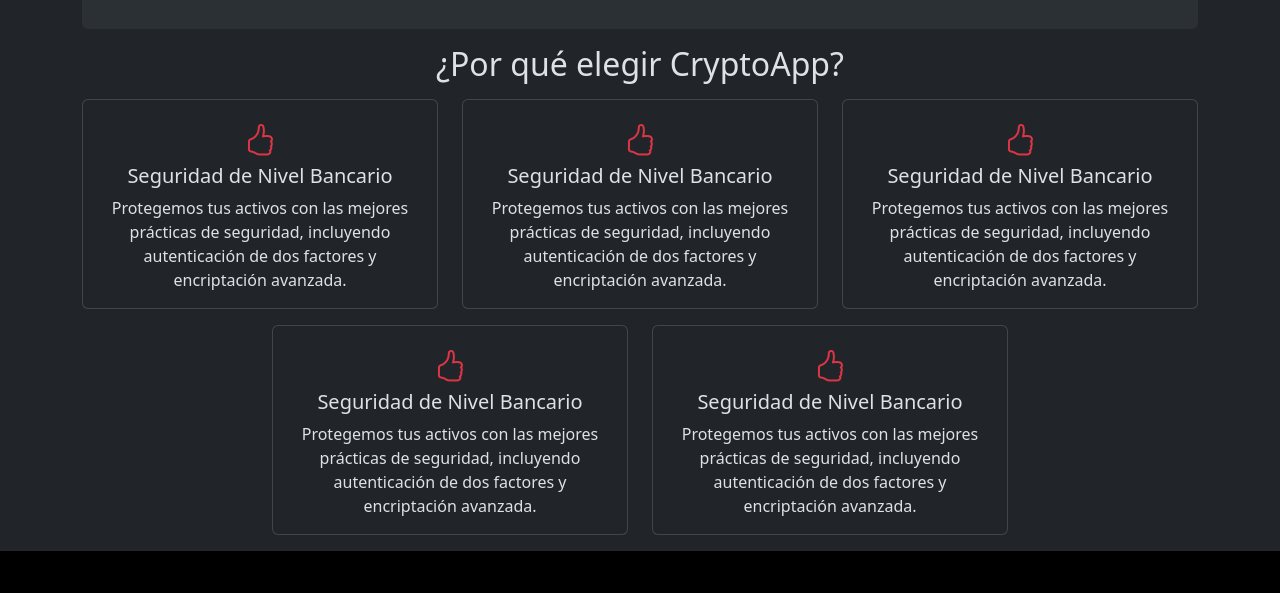
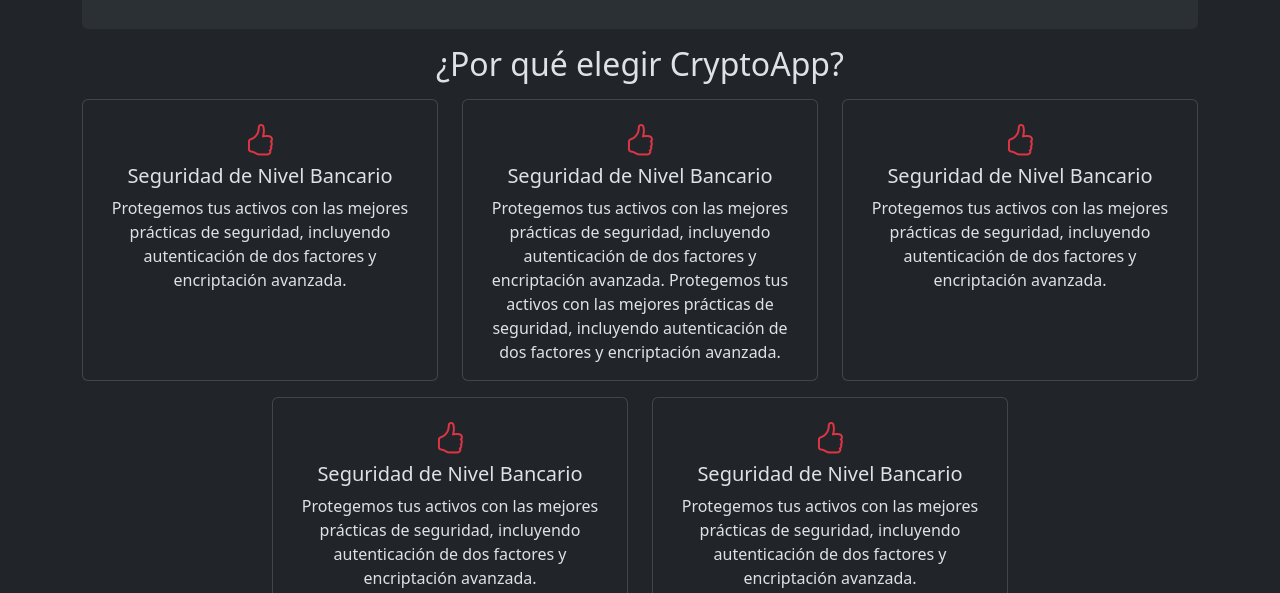
Before and after one commit to Fatimalfaro/crypto-app, a plain HTML site: page index.html in a window 1280 px wide. Shown: the part 695-1288 px from the top of the page. Drawn offline with nearby package versions, Linux system fonts and the light colour scheme.

Commit message:
agregue la clase h-100 para que todas las cards midan el mismo alto en su respectiva fila

```diff
--- a/index.html
+++ b/index.html
@@ -157,7 +157,7 @@
           <h2>¿Por qué elegir CryptoApp?</h2>
           <div class="row mt-3 justify-content-center row-gap-3">
             <div class="col-12 col-md-6 col-lg-4">
-              <div class="card">
+              <div class="card h-100">
                 <div class="card-body">
                   <i class="bi bi-hand-thumbs-up fs-2 text-danger"></i>
                   <h5 class="card-title">Seguridad de Nivel Bancario</h5>
@@ -166,7 +166,16 @@
               </div>
             </div>
             <div class="col-12 col-md-6 col-lg-4">
-              <div class="card">
+              <div class="card h-100">
+                <div class="card-body">
+                  <i class="bi bi-hand-thumbs-up fs-2 text-danger"></i>
+                  <h5 class="card-title">Seguridad de Nivel Bancario</h5>
+                  <p class="card-text">Protegemos tus activos con las mejores prácticas de seguridad, incluyendo autenticación de dos factores y encriptación avanzada. Protegemos tus activos con las mejores prácticas de seguridad, incluyendo autenticación de dos factores y encriptación avanzada.</p>
+                </div>
+              </div>
+            </div>
+            <div class="col-12 col-md-6 col-lg-4">
+              <div class="card h-100">
                 <div class="card-body">
                   <i class="bi bi-hand-thumbs-up fs-2 text-danger"></i>
                   <h5 class="card-title">Seguridad de Nivel Bancario</h5>
@@ -175,7 +184,7 @@
               </div>
             </div>
             <div class="col-12 col-md-6 col-lg-4">
-              <div class="card">
+              <div class="card h-100">
                 <div class="card-body">
                   <i class="bi bi-hand-thumbs-up fs-2 text-danger"></i>
                   <h5 class="card-title">Seguridad de Nivel Bancario</h5>
@@ -184,16 +193,7 @@
               </div>
             </div>
             <div class="col-12 col-md-6 col-lg-4">
-              <div class="card">
-                <div class="card-body">
-                  <i class="bi bi-hand-thumbs-up fs-2 text-danger"></i>
-                  <h5 class="card-title">Seguridad de Nivel Bancario</h5>
-                  <p class="card-text">Protegemos tus activos con las mejores prácticas de seguridad, incluyendo autenticación de dos factores y encriptación avanzada.</p>
-                </div>
-              </div>
-            </div>
-            <div class="col-12 col-md-6 col-lg-4">
-              <div class="card">
+              <div class="card h-100">
                 <div class="card-body">
                   <i class="bi bi-hand-thumbs-up fs-2 text-danger"></i>
                   <h5 class="card-title">Seguridad de Nivel Bancario</h5>
```
